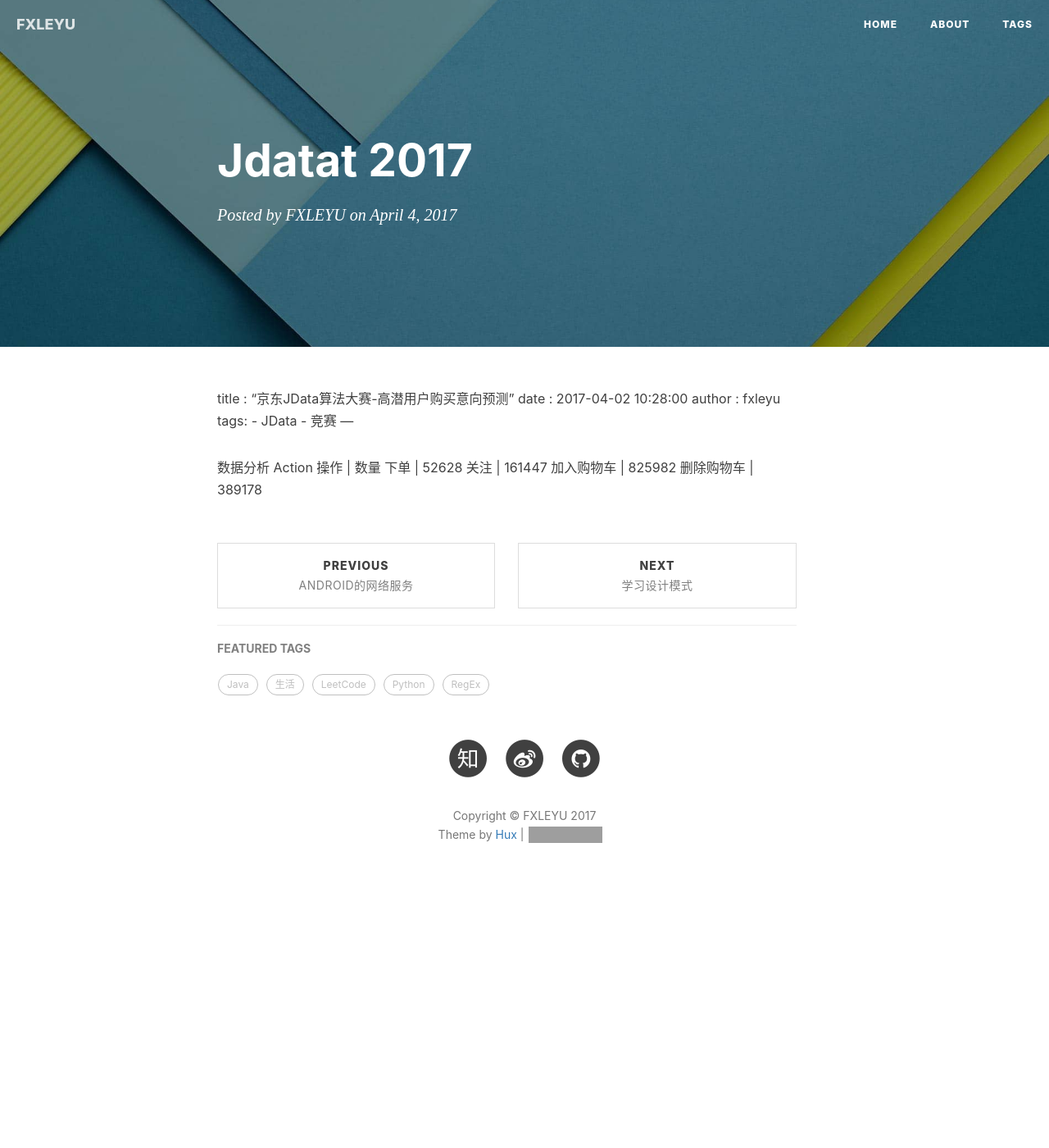
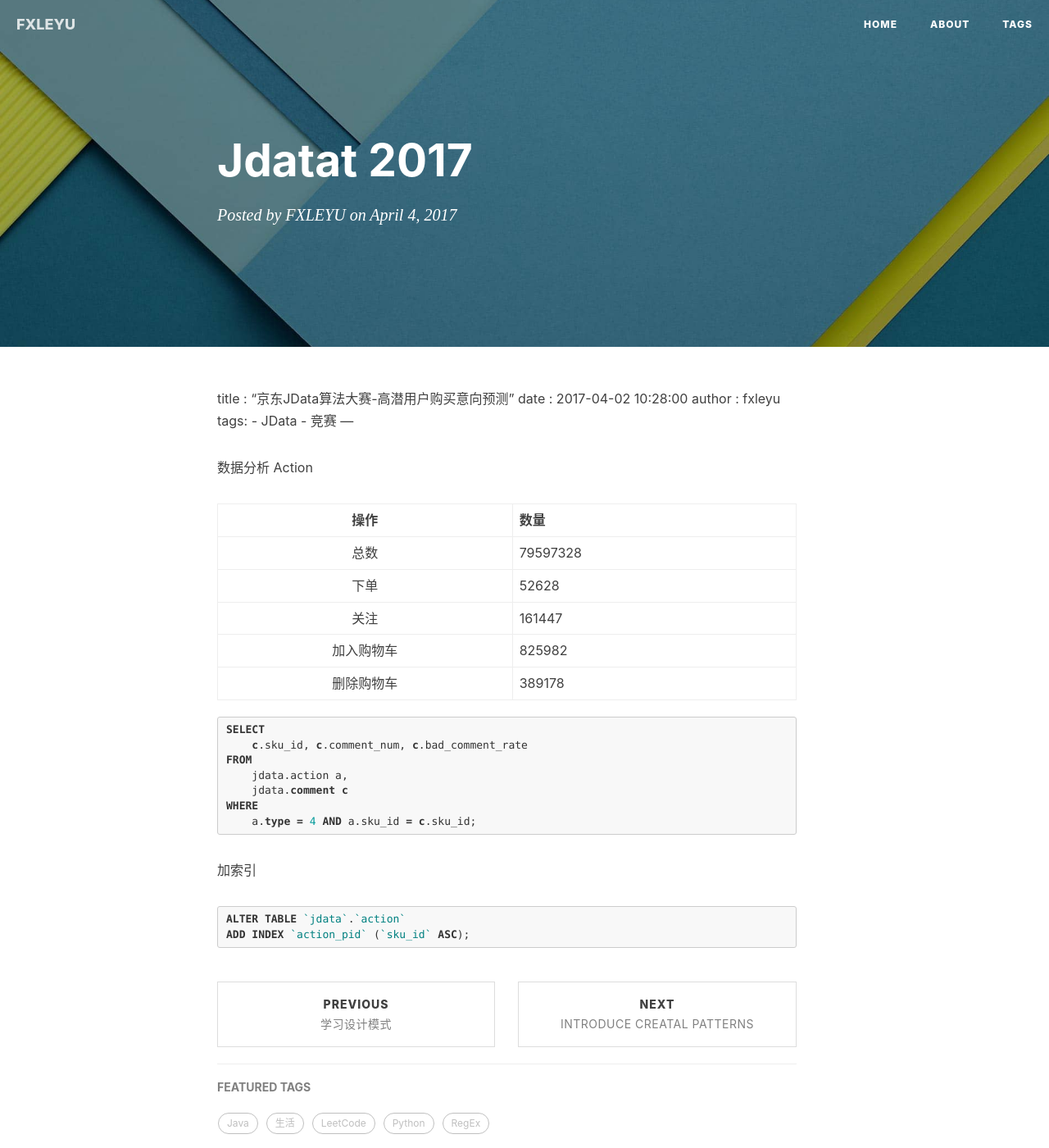
Before and after one commit to fxleyu/fxleyu.github.io, a Jekyll site: the page built from _posts/2017-04-04-jdatat-2017.md, in a window 1280 px wide and 1400 px high. Shown: the whole window at 82% size. Built offline with Jekyll 4.4.1, drawn with Linux system fonts in a browser that asks for light colours; nearby versions of some CDN libraries; our own code applies the rules of GitHub Pages for plain Markdown files; comment, search, counter and statistics services are not loaded; grey boxes are pictures that could not be loaded.

Commit message:
UPDARE 20170405; a bad day

````diff
--- a/_posts/2017-04-04-jdatat-2017.md
+++ b/_posts/2017-04-04-jdatat-2017.md
@@ -9,8 +9,28 @@ tags:
 
 数据分析
 Action
+
 操作      | 数量
+:---------:|------------
+总数      | 79597328
 下单      | 52628
 关注      | 161447
 加入购物车 | 825982
 删除购物车 | 389178
+
+```sql
+SELECT
+    c.sku_id, c.comment_num, c.bad_comment_rate
+FROM
+    jdata.action a,
+    jdata.comment c
+WHERE
+    a.type = 4 AND a.sku_id = c.sku_id;
+```
+
+加索引
+
+```sql
+ALTER TABLE `jdata`.`action`
+ADD INDEX `action_pid` (`sku_id` ASC);
+```
````
Also changed, not shown: _posts/2017-04-02-introduce-design-patterns.md (+1 -1 lines), _posts/2017-04-05-introduce-creatal-patterns.md (added, +100 -0 lines).
